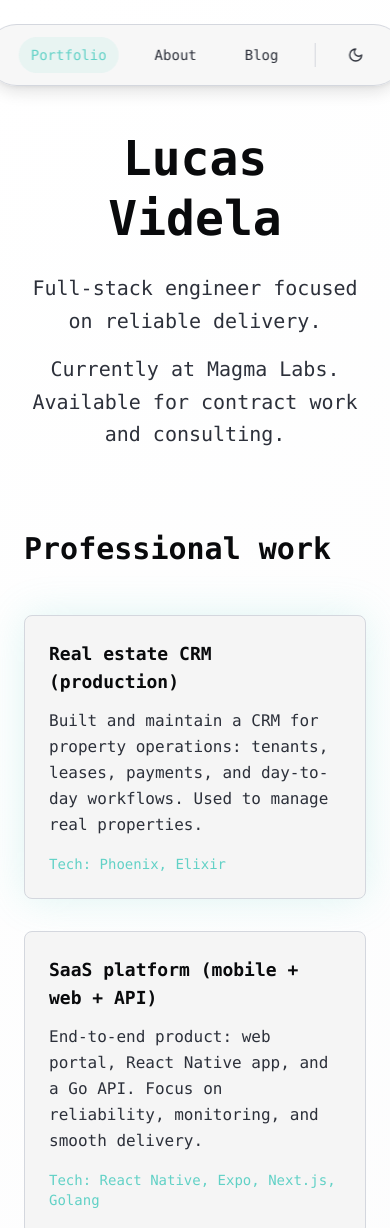
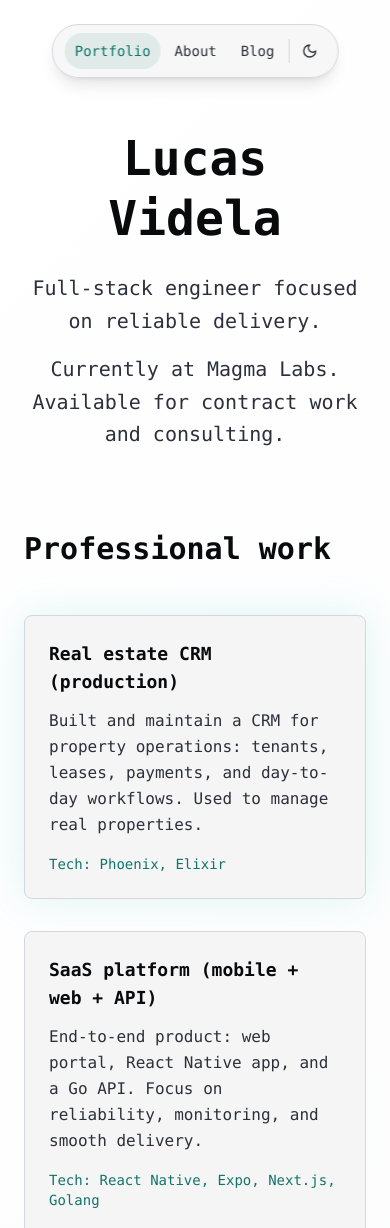
Before and after one commit to lucasvidela94/kaizen, an Astro site: page / in a window 390 px wide. Shown: the top 1228 px of the page. Built offline with nearby package versions, Linux system fonts and the light colour scheme; Astro itself is replaced by a stand-in of ours.

Commit message:
fix: mobile nav and light-theme contrast; add CI and Cloudflare auto-deploy on main

```diff
--- a/AGENTS.md
+++ b/AGENTS.md
@@ -41,7 +41,9 @@ Husky runs lint-staged (oxfmt, oxlint) and `pnpm typecheck` on commit.
 
 ## Deploy
 
-Cloudflare Workers serving `dist/` as static assets (`wrangler.jsonc`). `pnpm cf:deploy` builds and publishes. Trailing slashes are dropped by `html_handling`, matching `trailingSlash: "never"` in `astro.config.mjs`; change both together.
+Cloudflare Workers serving `dist/` as static assets (`wrangler.jsonc`). Every push to `main` deploys through `.github/workflows/ci.yml` after lint, typecheck and build pass; pull requests run the checks only. The workflow reads the `CLOUDFLARE_API_TOKEN` and `CLOUDFLARE_ACCOUNT_ID` repo secrets. `pnpm cf:deploy` deploys by hand.
+
+Trailing slashes are dropped by `html_handling`, matching `trailingSlash: "never"` in `astro.config.mjs`; change both together.
 
 ## Docs
 
--- a/src/components/molecules/nav-link.astro
+++ b/src/components/molecules/nav-link.astro
@@ -12,7 +12,7 @@ const { href, label, current } = Astro.props;
   href={href}
   aria-current={current ? "page" : undefined}
   class:list={[
-    "rounded-full px-3 py-2 text-sm font-medium transition-all duration-300",
+    "rounded-full px-2.5 py-2 text-sm sm:px-3 font-medium transition-all duration-300",
     current
       ? "bg-portfolio-accent/10 text-portfolio-accent"
       : "text-portfolio-secondary hover:bg-portfolio-bg/50 hover:text-portfolio-primary",
--- a/src/components/organisms/site-header.astro
+++ b/src/components/organisms/site-header.astro
@@ -10,7 +10,7 @@ const isCurrent = (href: string) => (href === "/" ? pathname === "/" : pathname.
 <header class="fixed top-6 left-1/2 z-50 -translate-x-1/2">
   <nav
     aria-label="Main"
-    class="flex items-center gap-6 rounded-full border border-portfolio-border bg-portfolio-card/80 px-8 py-3 shadow-lg backdrop-blur-md"
+    class="flex items-center gap-1 rounded-full border border-portfolio-border bg-portfolio-card/80 px-3 py-2 shadow-lg sm:gap-6 sm:px-8 sm:py-3 backdrop-blur-md"
   >
     {navItems.map((item) => <NavLink {...item} current={isCurrent(item.href)} />)}
     <div class="h-6 w-px bg-portfolio-border" aria-hidden="true"></div>
--- a/src/styles/global.css
+++ b/src/styles/global.css
@@ -9,8 +9,8 @@
   --portfolio-text-primary: 222 14% 4%;
   --portfolio-text-secondary: 222 14% 20%;
   --portfolio-text-muted: 222 14% 35%;
-  --portfolio-accent: 174 55% 60%;
-  --portfolio-accent-glow: 174 55% 70%;
+  --portfolio-accent: 174 75% 26%;
+  --portfolio-accent-glow: 174 70% 34%;
   --portfolio-border: 220 13% 85%;
   --gradient-hero: linear-gradient(135deg, hsl(0 0% 100%) 0%, hsl(220 13% 94%) 100%);
   --shadow-glow: 0 0 40px hsl(174 55% 60% / 0.2);
@@ -23,6 +23,8 @@
   --portfolio-text-primary: 210 20% 92%;
   --portfolio-text-secondary: 215 16% 70%;
   --portfolio-text-muted: 215 16% 60%;
+  --portfolio-accent: 174 55% 60%;
+  --portfolio-accent-glow: 174 55% 70%;
   --portfolio-border: 220 13% 22%;
   --gradient-hero: linear-gradient(135deg, hsl(222 14% 8%) 0%, hsl(220 13% 12%) 100%);
   --shadow-glow: 0 0 40px hsl(174 55% 60% / 0.15);
```
Also changed, not shown: .github/workflows/ci.yml (added).
